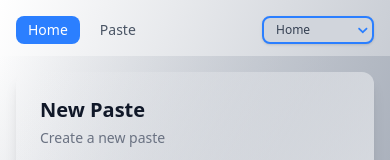
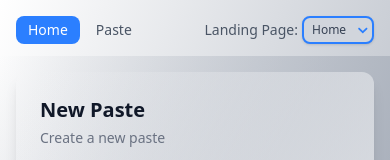
Before and after one commit to Faizan-313/Paste-App, a React (Vite) app: page / in a window 390 px wide. Shown: the top 160 px of the page. Built offline with nearby package versions, Linux system fonts and the light colour scheme.

Commit message:
adjust styling and add label

```diff
--- a/src/components/Navbar.jsx
+++ b/src/components/Navbar.jsx
@@ -22,7 +22,7 @@ function Navbar() {
             justify-between items-center gap-4 sm:gap-8 md:gap-12 text-base sm:text-[1.5rem]'>
 
             {/* Navigation Links */}
-            <div className='flex gap-2 sm:gap-4 md:gap-6 lg:gap-8 flex-shrink-0'>
+            <div className='flex gap-1 sm:gap-4 md:gap-6 lg:gap-8 flex-shrink-0'>
                 <NavLink
                     to='/'
                     className={({ isActive }) =>
@@ -48,18 +48,18 @@ function Navbar() {
             </div>
 
             {/* Preferred Page Selector */}
-            <div className="flex items-center gap-2 sm:gap-3 flex-shrink-0">
-                <span className="text-lg sm:text-sm text-gray-600 hidden sm:inline-block">
-                    Preferred Default Page:
+            <div className="flex items-center gap-1 sm:gap-3 flex-shrink-0">
+                <span className="text-sm sm:text-sm text-gray-600 sm:inline-block">
+                    <span className='hidden sm:inline'>Your</span> Landing Page:
                 </span>
                 <div className="relative">
                     <select
                         value={preferredPage}
                         onChange={handlePageChange}
-                        className="appearance-none pl-3 pr-6 py-1 sm:pl-4 sm:pr-8  rounded-lg bg-gray-300 text-gray-700 cursor-pointer
+                        className="appearance-none pl-2 pr-2 py-1 sm:pl-4 sm:pr-8  rounded-lg bg-gray-300 text-gray-700 cursor-pointer
                             border-2 border-blue-500 hover:border-blue-600 focus:outline-none
                             focus:ring-2 focus:ring-blue-500 focus:border-transparent
-                            transition-all duration-200 shadow-sm text-xs sm:text-base w-28 sm:w-36"
+                            transition-all duration-200 shadow-sm text-xs sm:text-base w-18 sm:w-36"
                     >
                         <option value="/">Home</option>
                         <option value="/paste">Paste</option>
```
